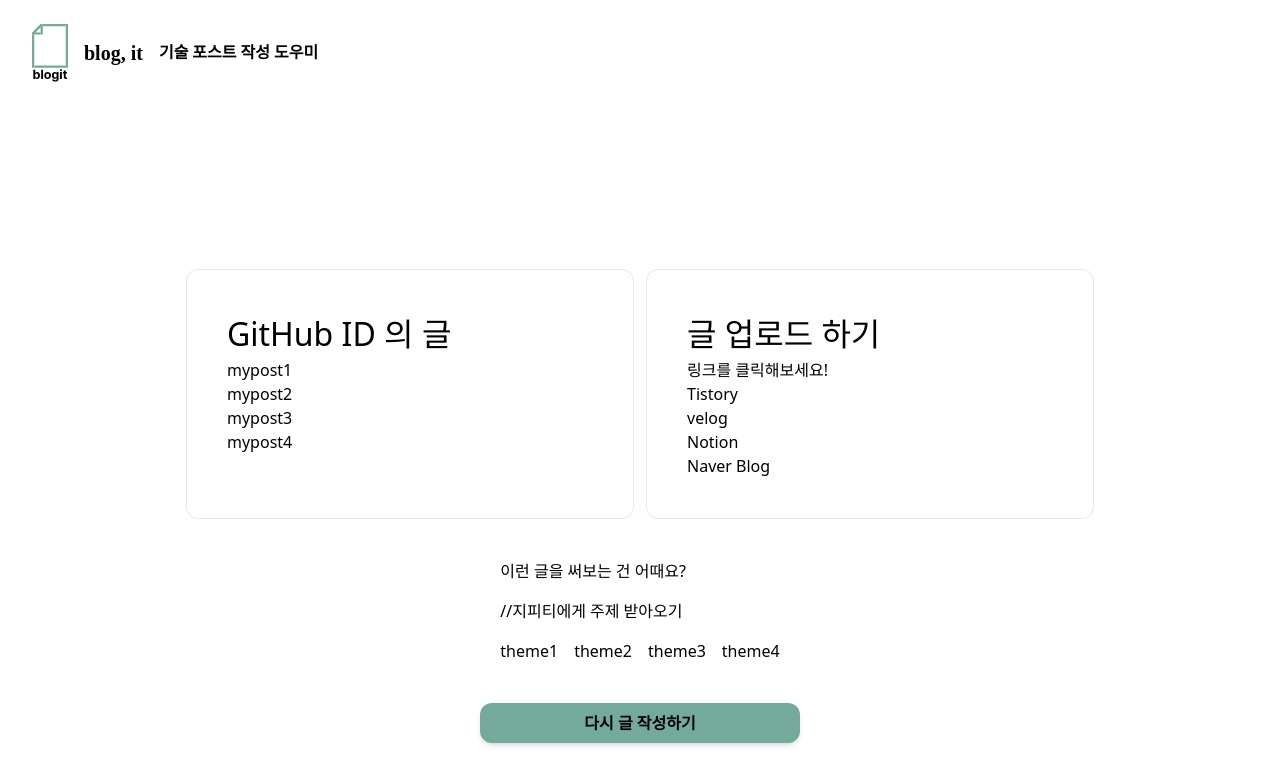
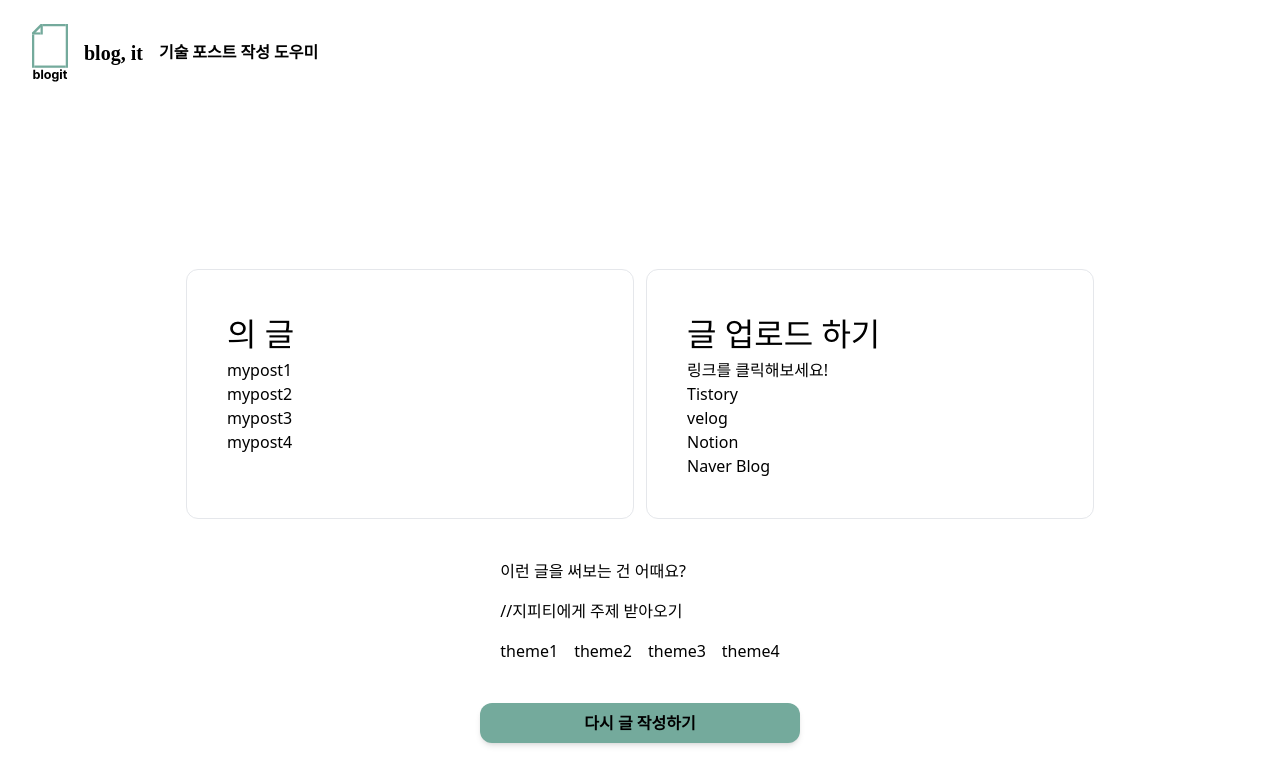
Before and after one commit to Blogit-CAU/blogit-website, a Next.js app: page /post/share in a window 1280 px wide. Shown: the top 784 px of the page. Built offline with nearby package versions, Linux system fonts and the light colour scheme; a web font is replaced by a local one.

Commit message:
share page_get github id

```diff
--- a/app/page.tsx
+++ b/app/page.tsx
@@ -13,9 +13,7 @@ const Home = () => {
     const next = linkInput.current!.value;
     //setGitLink(next);
     router.push(`/post?githubId=${next}`);
-    console.log(() => {
-      return next;
-    });
+    localStorage.setItem('GIT_ID', next);
   }
 
   return (
--- a/app/post/share/page.tsx
+++ b/app/post/share/page.tsx
@@ -1,15 +1,23 @@
 import { Button } from '@/components/Button';
 import MyPostList from '@/components/MyPost';
-import { Pagination } from '@/components/Pagination';
 import Link from 'next/link';
-import React, { Suspense } from 'react';
+import React from 'react';
 
-export default function PostSharedPage() {
+export default function PostSharedPage({
+  searchParams,
+}: {
+  searchParams: {
+    githubId?: string;
+    page?: string;
+  };
+}) {
+  //searchParams !!는 잠시만..
+  const githubId = localStorage.getItem('GIT_ID');
   return (
     <main className='flex min-h-screen flex-col items-center justify-center gap-10'>
       <div className='flex justify-center gap-3 w-full '>
         <section className='p-10 border rounded-xl w-[35%] '>
-          <h1 className='text-[2rem]'>GitHub ID 의 글</h1>
+          <h1 className='text-[2rem]'>{githubId}의 글</h1>
           <MyPostList />
         </section>
         <section className='p-10 border rounded-xl w-[35%]'>
```
